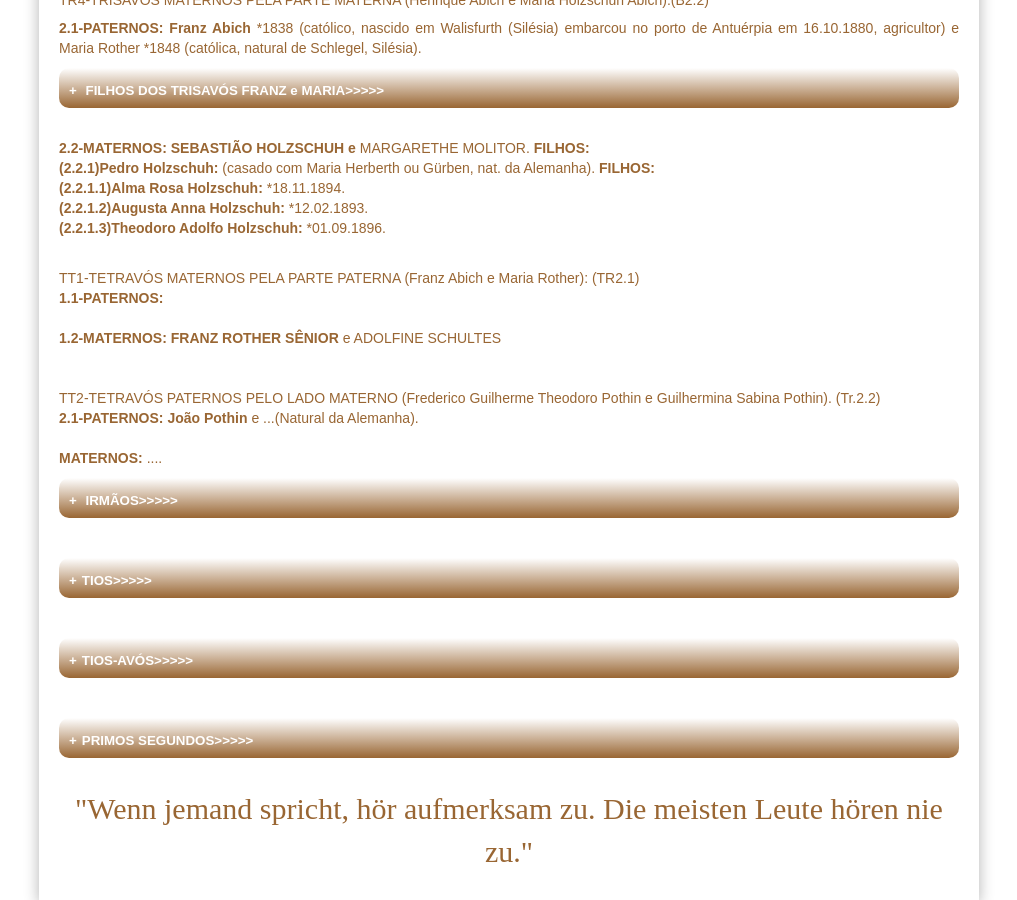
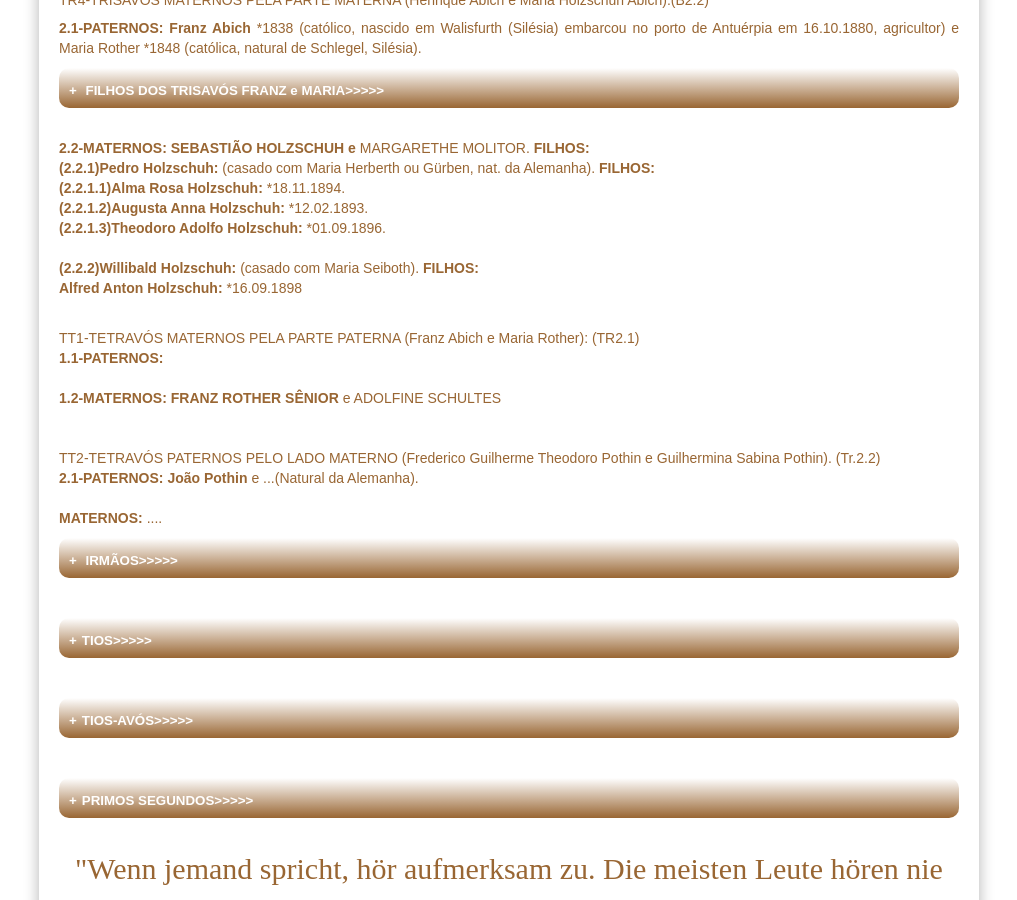
Before and after one commit to claudiovargas1955/claudiovargas1955.github.io, a Jekyll site: the page built from _pages/arvore-genealogica-de-roselia-renita-bredow.html, in a window 1280 px wide and 900 px high, scrolled down 3041 px. Shown: the whole window, without its empty margins (131-1148 px from the left). Built offline with Jekyll 4.4.1, drawn with Linux system fonts in a browser that asks for light colours; some web fonts are replaced.

Commit message:
Update arvore-genealogica-de-roselia-renita-bredow.html

```diff
--- a/_pages/arvore-genealogica-de-roselia-renita-bredow.html
+++ b/_pages/arvore-genealogica-de-roselia-renita-bredow.html
@@ -424,7 +424,7 @@
 
 <b>(2.1.7)Emma Lange:</b>(casada com Augusto Beskow). <b>FILHOS:</b><br>
 <b>(2.1.7.1)Ilga Alcida Lange Beskow: </b>*11.09.1923.<br>
-<b>(2.1.7.2)Alvina Lange: </b>*22.01.1910 (casou em 02.03.1929 com Luiz Ricardo Domann *27.02.1886, filho de Augusto Domann nat, da
+<b>(2.1.7.2)Alvina Lange: </b>*22.01.1910 (casou em 02.03.1929 com Luiz Ricardo Domann *27.02.1886, filho de Augusto Domann nat. da
 Alemanha e Agostinha Domann nat. da Alemanha. Em segunda nupcias em 22.03.1930 com Bernardo Ernesto Pfaff ). Obs.: Filha natural de Emma Lange.
 
 </details></p><br>
@@ -452,7 +452,8 @@
 <b>(3.1.1.3)Ida Dressler: </b>*06.03.1898. <br><br>
 
 <b>(3.1.2)Rhaindoldo Dressler: </b>(casado com Maria Kleinert filha de Rhainoldo Kleinert e Carolina Griese). <b>FILHOS:</b><br>
-<b>(3.1.2.1)Ida Dressler: *15.07.1905</b><br><br>
+<b>(3.1.2.1)Ida Dressler: </b>*15.07.1905.<br>
+<b>(3.1.2.2)Roberto Guilherme Dressler: </b>11.03.1897 (casou em 23.05.1946 com Alma Emma Ida Abich).<br><br>
 
 <b>(3.1.2.3)Antonia Dressler: </b>(nat. da Alemanha, casada com Guilherme Holzschuh). <b>FILHOS:</b><br>
 <b>(3.1.2.3.1)Emma Holzschuh: </b>*19.07.1894.
@@ -553,7 +554,11 @@
 <b>(2.2.1)Pedro Holzschuh: </b>(casado com Maria Herberth ou Gürben, nat. da Alemanha). <b>FILHOS:</b><br>
 <b>(2.2.1.1)Alma Rosa Holzschuh: </b>*18.11.1894. <br>
 <b>(2.2.1.2)Augusta Anna Holzschuh: </b>*12.02.1893. <br>
-<b>(2.2.1.3)Theodoro Adolfo Holzschuh: </b>*01.09.1896. <br><br></p>
+<b>(2.2.1.3)Theodoro Adolfo Holzschuh: </b>*01.09.1896. <br><br>
+
+<b>(2.2.2)Willibald Holzschuh: </b>(casado com Maria Seiboth). <b>FILHOS:</b><br>
+<b>Alfred Anton Holzschuh: </b>*16.09.1898<br><br>
+</p>
 
 <p>TT1-TETRAVÓS MATERNOS PELA PARTE PATERNA (Franz Abich e Maria Rother): (TR2.1)<br/>
 <b>1.1-PATERNOS:</b><br/><br/>
```
